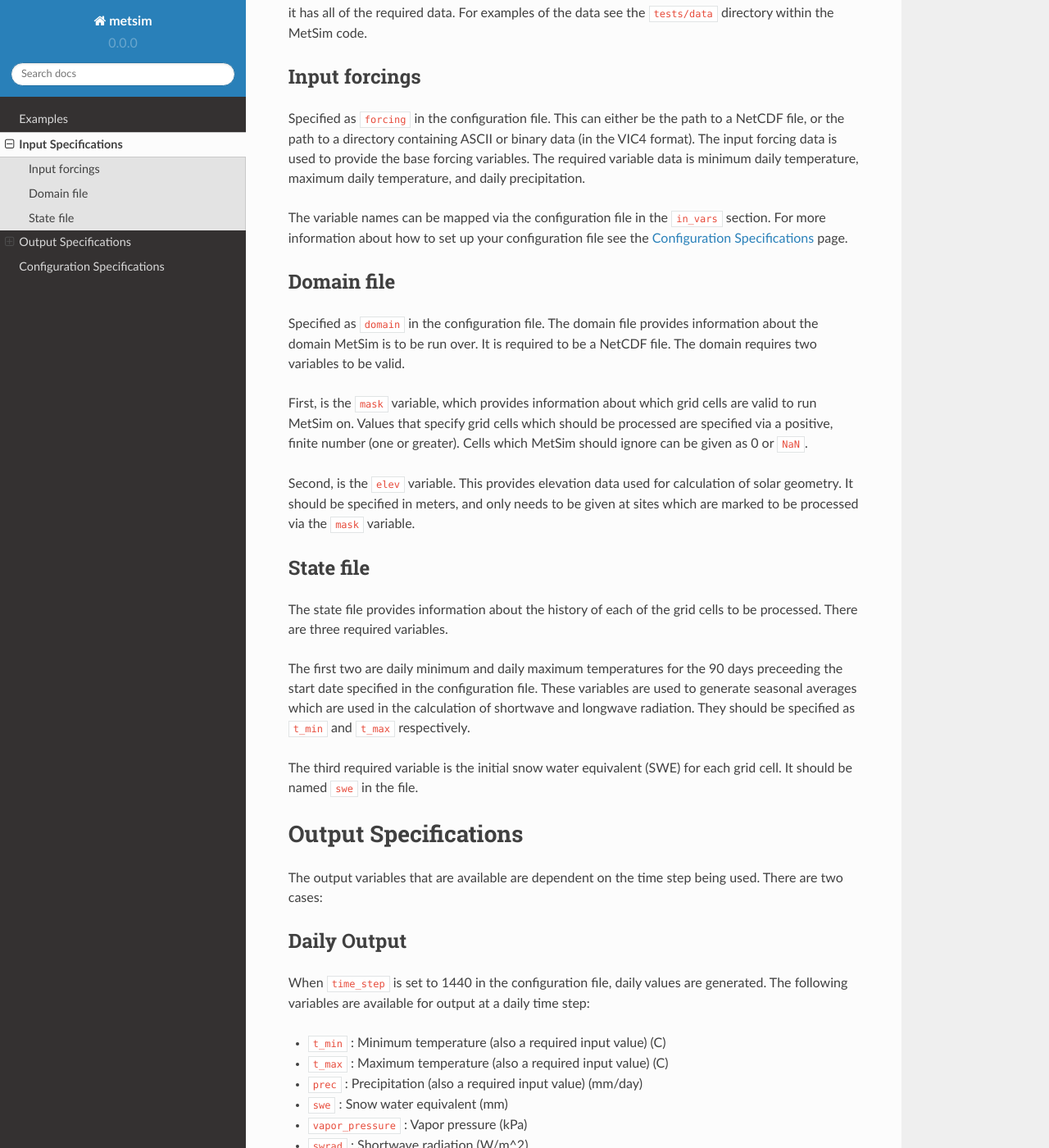
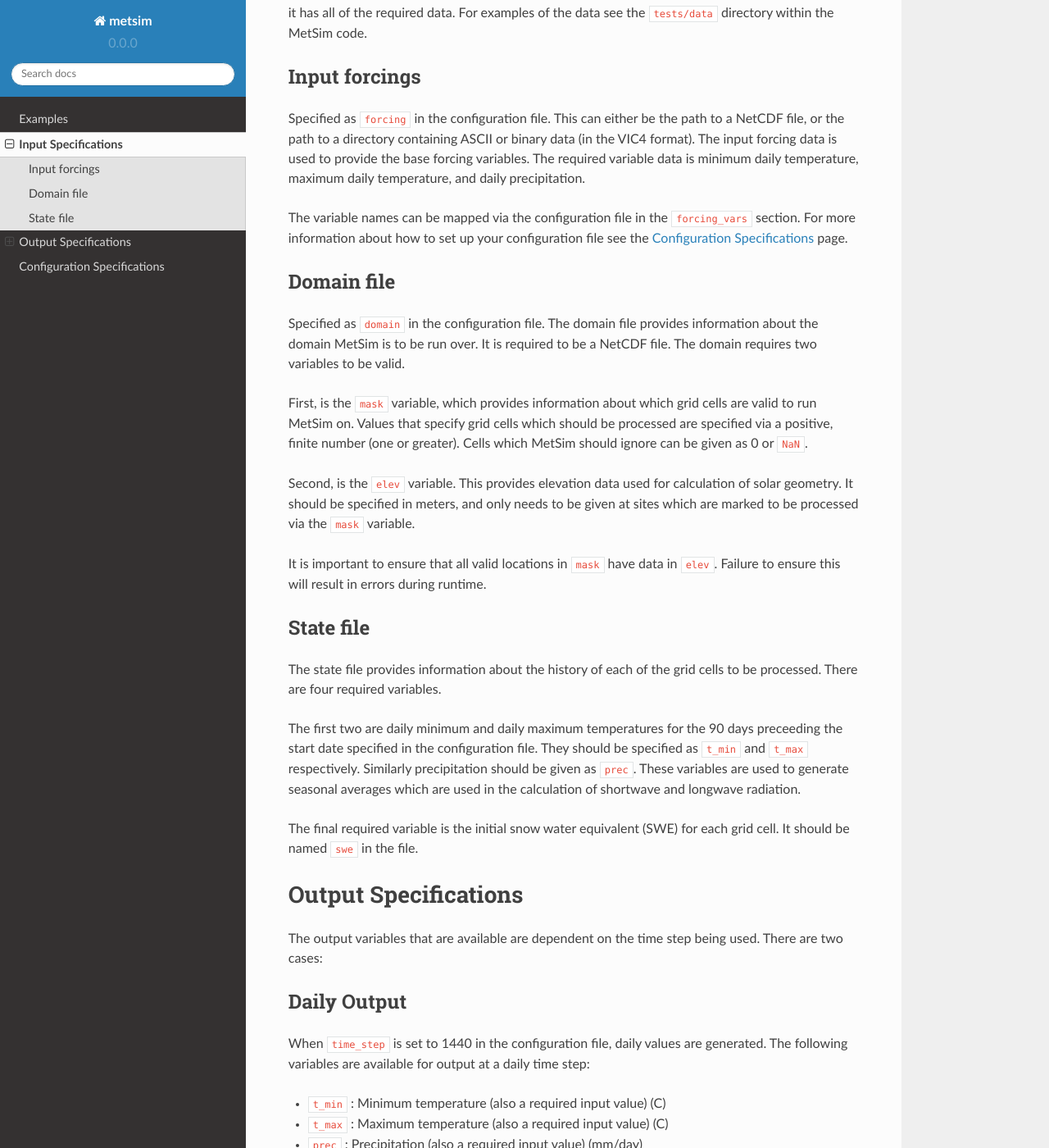
Before and after one commit to UW-Hydro/MetSim, a Sphinx documentation site: the page built from docs/data.rst, in a window 1280 px wide and 1400 px high, scrolled down 204 px. Shown: the whole window at 82% size. Built offline with Sphinx 7.4.7 and the Read the Docs theme 2.0.0, drawn with Linux system fonts in a browser that asks for light colours; pages that are not in the unit, such as notebooks, are missing from menus; some of the changed text lies outside the part shown.

Commit message:
Update data section.

```diff
--- a/docs/data.rst
+++ b/docs/data.rst
@@ -16,7 +16,7 @@ the VIC4 format). The input forcing data is used to provide the base forcing
 variables. The required variable data is minimum daily temperature, maximum
 daily temperature, and daily precipitation.
 
-The variable names can be mapped via the configuration file in the ``in_vars``
+The variable names can be mapped via the configuration file in the ``forcing_vars``
 section. For more information about how to set up your configuration file see
 the :ref:`configuration` page.
 
@@ -35,18 +35,21 @@ Second, is the ``elev`` variable. This provides elevation data used for
 calculation of solar geometry. It should be specified in meters, and only needs
 to be given at sites which are marked to be processed via the ``mask`` variable.
 
+It is important to ensure that all valid locations in ``mask`` have data in
+``elev``.  Failure to ensure this will result in errors during runtime.
+
 State file
 ----------
 The state file provides information about the history of each of the grid cells
-to be processed. There are three required variables.
+to be processed. There are four required variables.
 
 The first two are daily minimum and daily maximum temperatures for the 90 days
-preceeding the start date specified in the configuration file. These variables
-are used to generate seasonal averages which are used in the calculation of
-shortwave and longwave radiation. They should be specified as ``t_min`` and
-``t_max`` respectively.
+preceeding the start date specified in the configuration file.  They should be
+specified as ``t_min`` and ``t_max`` respectively. Similarly precipitation
+should be given as ``prec``.  These variables are used to generate seasonal
+averages which are used in the calculation of shortwave and longwave radiation.
 
-The third required variable is the initial snow water equivalent (SWE) for each
+The final required variable is the initial snow water equivalent (SWE) for each
 grid cell. It should be named ``swe`` in the file.
 
 Output Specifications
@@ -63,7 +66,7 @@ step:
 * ``t_min`` : Minimum temperature (also a required input value) (C)
 * ``t_max`` : Maximum temperature (also a required input value) (C)
 * ``prec`` : Precipitation (also a required input value) (mm/day)
-* ``swe`` : Snow water equivalent (mm)
+* ``shortave`` : Snow water equivalent (mm)
 * ``vapor_pressure`` : Vapor pressure (kPa)
 * ``swrad`` : Shortwave radiation (W/m^2)
 * ``tskc`` : Cloud cover fraction
```
Also changed, not shown: other parts of docs/data.rst (+1 -1 lines).
